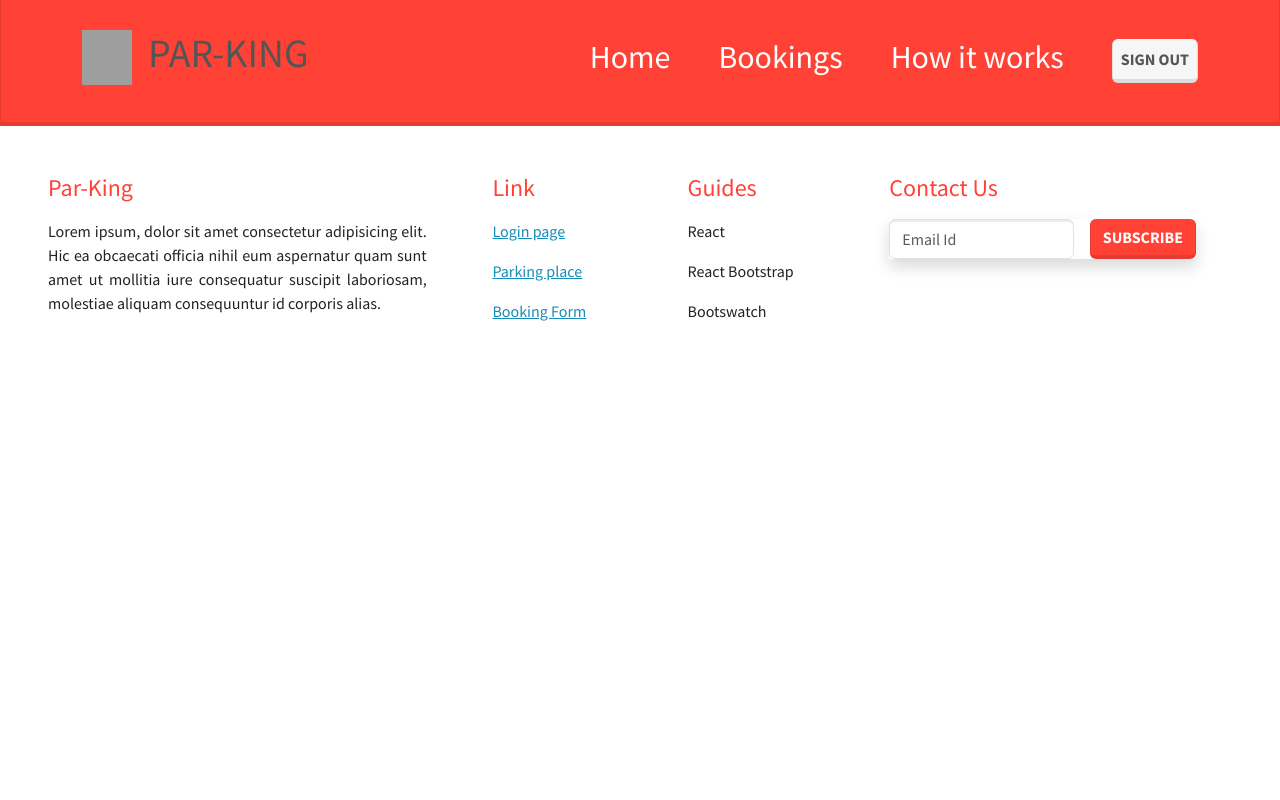
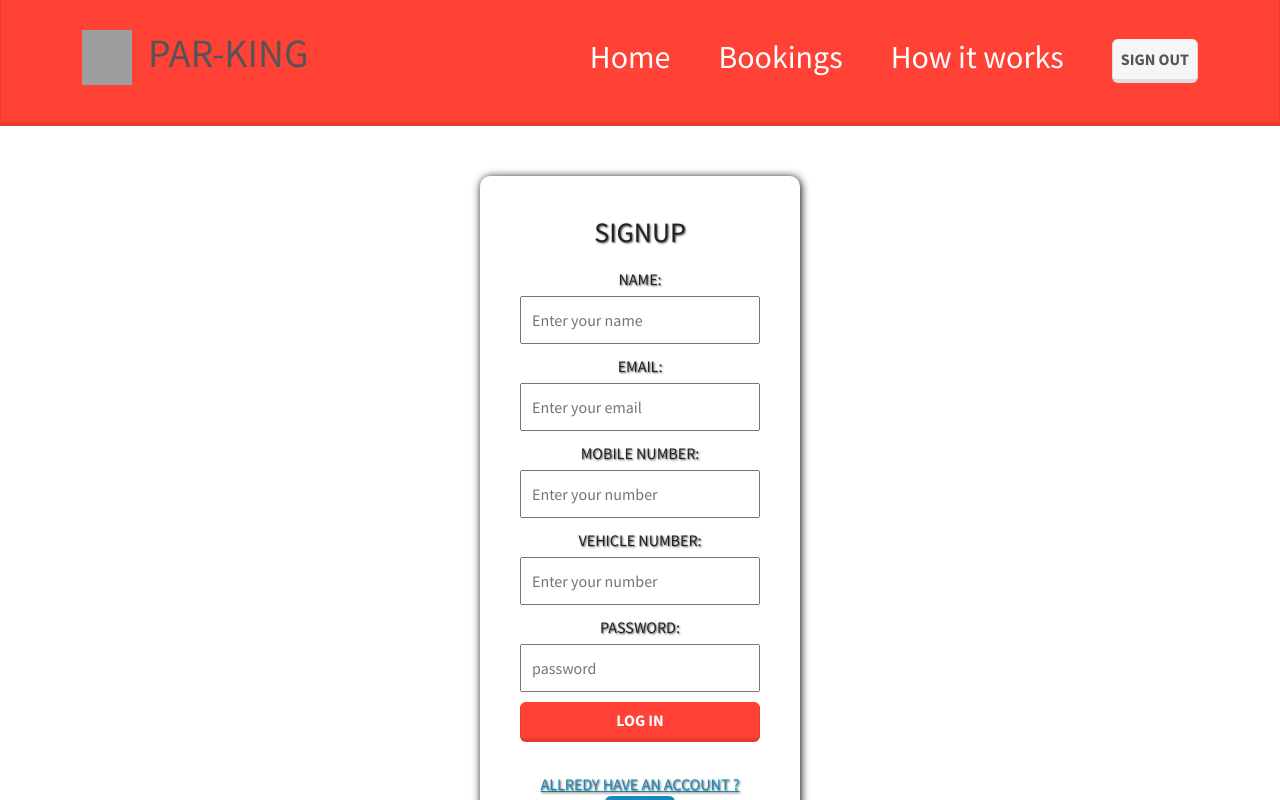
Before and after one commit to Abin-Sony/Par-king, a React (Vite) app: page /signup in a window 1280 px wide. Shown: the top 800 px of the page. Built offline with nearby package versions, Linux system fonts and the light colour scheme; grey boxes are pictures that could not be loaded.

Commit message:
login and signup

```diff
--- a/src/App.jsx
+++ b/src/App.jsx
@@ -3,6 +3,7 @@ import { Route, Routes } from 'react-router-dom'
 import './App.css'
 import Home from './pages/Home'
 import Login from './pages/Login'
+import Signup from './pages/Signup'
 import Footer from './components/Footer'
 import Header from './components/Header'
 import BookingForm from './pages/BookingForm'
@@ -18,6 +19,8 @@ function App() {
     <Routes>
       <Route path='/' element={<Home/>}/>
       <Route path='/login' element={<Login/>}/>
+      <Route path='/signup' element={<Signup/>}/>
+
       <Route path='/bookingform' element={<BookingForm/>} />
       <Route path='/ParkingPlace' element={<ParkingPlace/>} />
     </Routes>
--- /dev/null
+++ b/src/pages/Login.css
@@ -0,0 +1,33 @@
+.addUser{
+    width: 25%;
+    margin: 50px auto;
+    background-color: white;
+    padding: 40px;
+    border-radius: 10px;
+    box-shadow: 1px 1px 8px black;
+    text-align: center;
+
+
+    text-transform: uppercase;
+
+}
+.addUserform .input1{
+    width: 100%;
+    display: flex;
+    flex-direction: column;
+}
+.addUserform .input1 label{
+    margin-top: 10px;
+
+}
+.addUserform .input1 input{
+    margin-top: 5px;
+    padding: 10px;
+}
+.input1 button{
+    margin-top: 10px;
+}
+.signup{
+    margin-top: 30px;
+    text-align: center;
+}
--- a/src/pages/Login.jsx
+++ b/src/pages/Login.jsx
@@ -1,8 +1,37 @@
 import React from 'react'
+import './Login.css'
+import { Link } from 'react-router-dom'
 
 function Login() {
   return (
-    <div>Login</div>
+    <div className='addUser'>
+      <h3>LOGIN</h3>
+      <form className='addUserform' action="">
+        <div className='input1'>
+          <label htmlFor="name">Name:</label>
+          <input type="text"
+          id='name'
+          placeholder='Enter your name'/>
+
+
+
+
+<label htmlFor="name">Password:</label>
+          <input type="password"
+          id='password'
+          placeholder='password'/>
+
+          <button type='submit' className='btn btn-danger rounded shaddow'>Log in</button>
+
+        </div>
+      </form>
+      <div className='signup'>
+        <a href="">Dont  have an account ?</a><br />
+       <Link to={'/signup'}> <button className='btn btn-primary w-50%' type='submit'>Signup</button></Link>
+
+      </div>
+
+    </div>
   )
 }
 
--- /dev/null
+++ b/src/pages/Signup.css
@@ -0,0 +1,33 @@
+.addUser{
+    width: 25%;
+    margin: 50px auto;
+    background-color: white;
+    padding: 40px;
+    border-radius: 10px;
+    box-shadow: 1px 1px 8px black;
+    text-align: center;
+
+
+    text-transform: uppercase;
+    text-shadow: 1px 1px 2px rgba(0,0,0,0.7);
+}
+.addUserform .input1{
+    width: 100%;
+    display: flex;
+    flex-direction: column;
+}
+.addUserform .input1 label{
+    margin-top: 10px;
+
+}
+.addUserform .input1 input{
+    margin-top: 5px;
+    padding: 10px;
+}
+.input1 button{
+    margin-top: 10px;
+}
+.signup{
+    margin-top: 30px;
+    text-align: center;
+}
--- /dev/null
+++ b/src/pages/Signup.jsx
@@ -0,0 +1,53 @@
+import React from 'react'
+import './Signup.css'
+import { Link } from 'react-router-dom'
+
+function Signup() {
+  return (
+    <div className='addUser'>
+      <h3>SIGNUP</h3>
+      <form className='addUserform' action="">
+        <div className='input1'>
+          <label htmlFor="name">Name:</label>
+          <input type="text"
+          id='name'
+          placeholder='Enter your name'/>
+
+<label htmlFor="name">email:</label>
+          <input type="text"
+          id='email'
+          placeholder='Enter your email'/>
+
+<label htmlFor="name">Mobile  number:</label>
+          <input type="text"
+          id='mobile'
+          placeholder='Enter your number'/>
+
+
+<label htmlFor="name">Vehicle number:</label>
+          <input type="text"
+          id='vehicle'
+          placeholder='Enter your number'/>
+
+
+
+<label htmlFor="name">Password:</label>
+          <input type="password"
+          id='password'
+          placeholder='password'/>
+
+          <button type='submit' className='btn btn-danger rounded shaddow'>Log in</button>
+
+        </div>
+      </form>
+      <div className='signup'>
+        <a href="">Allredy have an account ?</a><br />
+       <Link to={'/login'}> <button className='btn btn-primary w-50%' type='submit'>LOGIN</button></Link>
+
+      </div>
+
+    </div>
+  )
+}
+
+export default Signup
```
